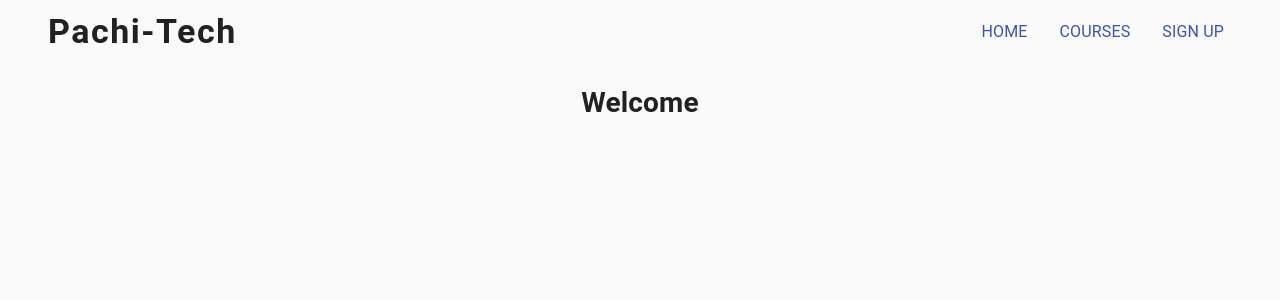
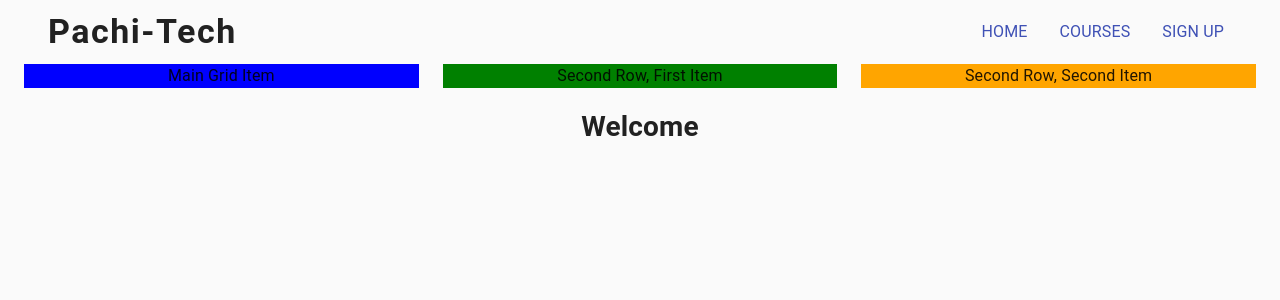
Before and after one commit to Cordovas-cmd/react-material, a React (Create React App) app in the folder react-material-site/: page / in a window 1280 px wide. Shown: the top 300 px of the page. Built offline with nearby package versions, Linux system fonts and the light colour scheme.

Commit message:
added some starter grid code to my app

```diff
--- a/react-material-site/src/App.js
+++ b/react-material-site/src/App.js
@@ -3,12 +3,19 @@ import React from 'react';
 // just provides cross browser style normalization/consistency (diff browsers/older browsers)
 import CssBaseline from '@material-ui/core/CssBaseline';
 import NavigationBar from './Components/NavBar';
+import Container from '@material-ui/core/Container';
+import GridLayout from './Components/GridLayout';
 
 function App() {
   return (
     <div className='App'>
       <CssBaseline />
       <NavigationBar />
+      <Container>
+      <main>
+        <GridLayout />
+        </main>
+      </Container>
       <h1>Welcome</h1>
     </div>
   );
--- /dev/null
+++ b/react-material-site/src/Components/GridLayout.js
@@ -0,0 +1,50 @@
+import React from 'react';
+// Make sure to put / after core... for some reason it threw an error without it.
+import { Grid } from '@material-ui/core/';
+import { Typography } from '@material-ui/core/';
+import {  makeStyles } from '@material-ui/core/';
+
+const useStyles = makeStyles((theme) => ({
+
+    mainGridItem: {
+        backgroundColor: 'blue'
+    },
+    secondRowFirstItem: {
+        backgroundColor: 'green'
+    },
+    secondRowSecondItem: {
+        backgroundColor: 'orange'
+    }
+
+}))
+
+export default function GridLayout() {
+    const classes = useStyles()
+    return (
+        // three columns
+        <Grid container spacing={3}>
+
+            {/* Setting size of grid item 12=100% width etc.. */}
+            <Grid item lg={4} sm={4} xs={12}>
+
+            <Typography className={classes.mainGridItem}>
+                Main Grid Item
+            </Typography>
+
+            </Grid>
+
+            <Grid item sm={4} xs={12}>
+            <Typography className={classes.secondRowFirstItem}>
+                Second Row, First Item
+            </Typography>
+            </Grid>
+
+            <Grid item sm={4} xs={12}>
+            <Typography className={classes.secondRowSecondItem}>
+                Second Row, Second Item
+            </Typography>
+            </Grid>
+
+        </Grid>
+    );
+}
```
